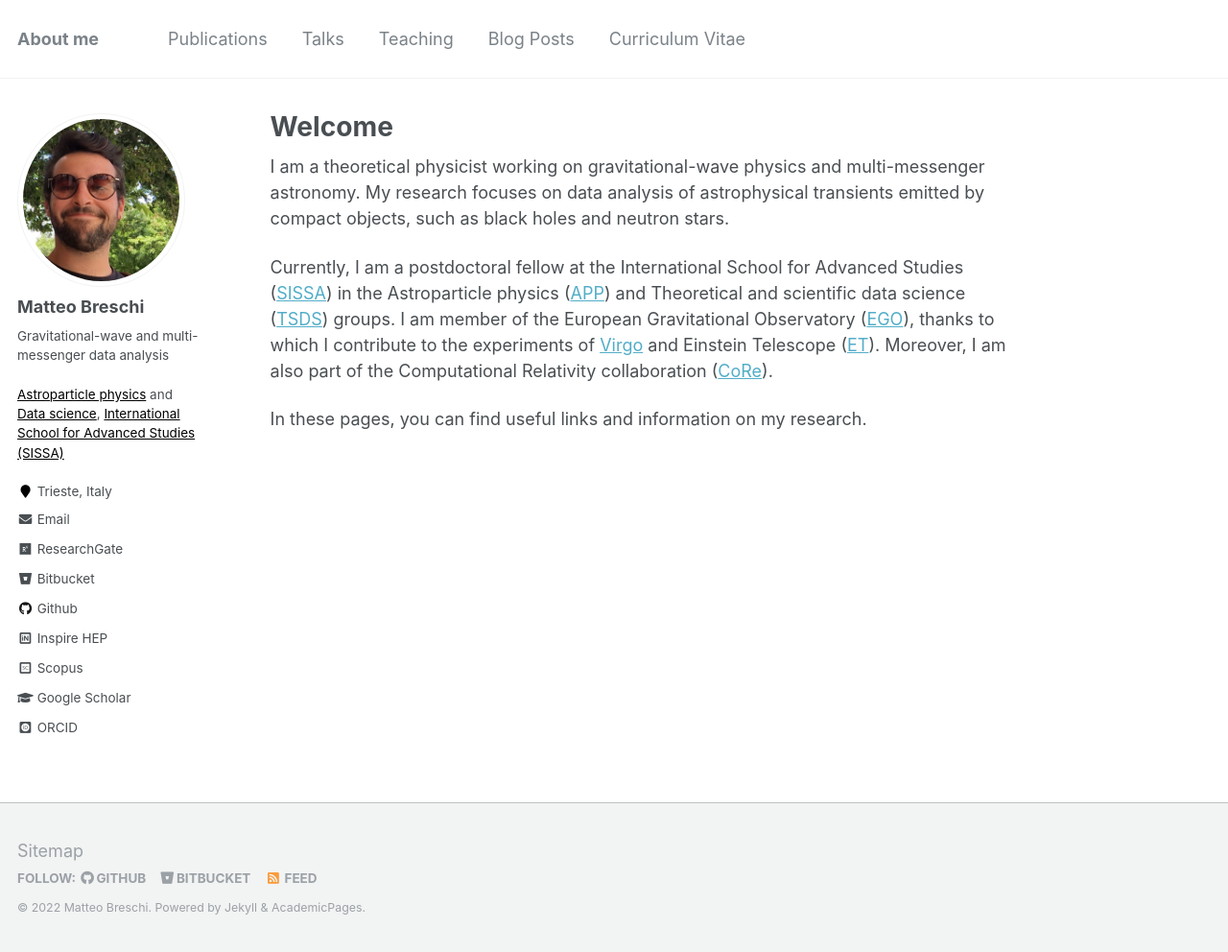
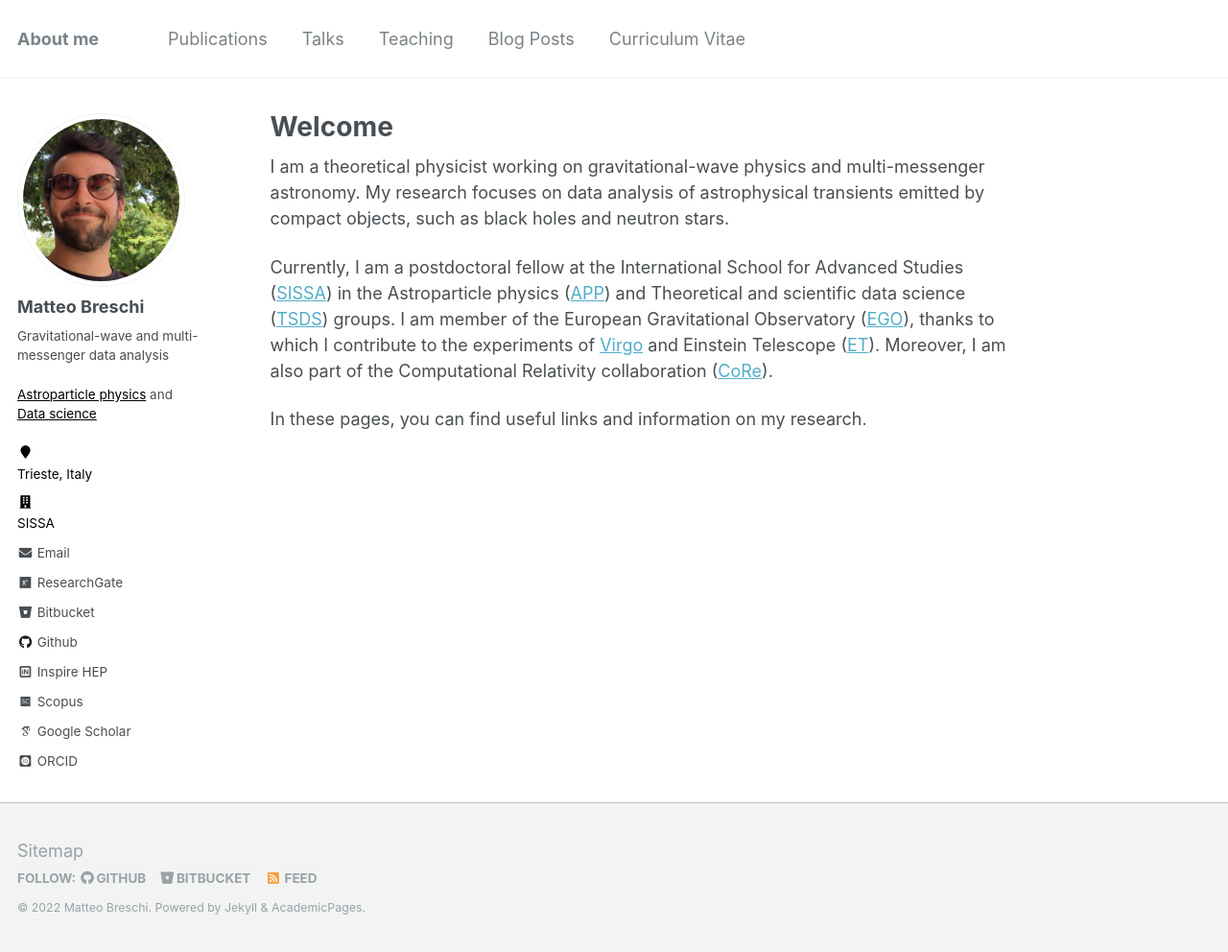
Before and after one commit to matteobreschi/matteobreschi.github.io, a Jekyll site: the page built from _pages/about.md, in a window 1280 px wide and 992 px high. Shown: the whole window at 96% size. Built offline with Jekyll 4.4.1, drawn with Linux system fonts in a browser that asks for light colours; some web fonts are replaced.

Commit message:
improve sidebar

```diff
--- a/_config.yml
+++ b/_config.yml
@@ -82,14 +82,14 @@ analytics:
 author:
   name             : "Matteo Breschi"
   avatar           : "profile.png"
-  bio              : "Gravitational-wave and multi-messenger data analysis <br> <br> <a style='color: black;' href='https://www.sissa.it/app/'>Astroparticle physics</a> and <a style='color: black;' href='https://datascience.sissa.it/'>Data science</a>, <a style='color: black;' href='https://www.sissa.it/'>International School for Advanced Studies (SISSA)</a>"
-  location         : "Trieste, Italy"
-  employer         :
+  bio              : "Gravitational-wave and multi-messenger data analysis <br> <br> <a style='color: black;' href='https://www.sissa.it/app/'>Astroparticle physics</a> and <a style='color: black;' href='https://datascience.sissa.it/'>Data science</a>"
+  employer         : "<a style='color: black;' href='https://www.sissa.it/'> SISSA</a>"
+  location         : "<a style='color: black;' href='https://www.google.it/maps/place/SISSA+Scuola+Internazionale+Superiore+di+Studi+Avanzati/@45.6811267,13.7643091,15.04z/data=!4m12!1m6!3m5!1s0x477b6b5347fa4dc3:0x6e94dec68212367b!2sSISSA+Scuola+Internazionale+Superiore+di+Studi+Avanzati!8m2!3d45.6798013!4d13.7750631!3m4!1s0x477b6b5347fa4dc3:0x6e94dec68212367b!8m2!3d45.6798013!4d13.7750631'> Trieste, Italy</a>"
+  email            : "matteo.breschi@uni-jena.de"
   pubmed           :
   googlescholar    : "https://scholar.google.com/citations?user=Mg5w8KwAAAAJ&hl=it"
   inspire          : "https://inspirehep.net/authors/1881416"
   scopus           : "https://www.scopus.com/authid/detail.uri?authorId=57209071247"
-  email            : "matteo.breschi@uni-jena.de"
   researchgate     : "https://www.researchgate.net/profile/Matteo-Breschi"
   uri              :
   bitbucket        : "m_breschi"
--- a/_includes/author-profile.html
+++ b/_includes/author-profile.html
@@ -26,7 +26,7 @@
         <li><i class="fa fa-fw fa-map-marker" aria-hidden="true"></i> {{ author.location }}</li>
       {% endif %}
       {% if author.employer %}
-        <li><i class="fa fa-fw fa-map-marker" aria-hidden="true"></i> {{ author.employer }}</li>
+        <li><i class="fa fa-fw fa-building" aria-hidden="true"></i> {{ author.employer }}</li>
       {% endif %}
       {% if author.uri %}
         <li><a href="{{ author.uri }}"><i class="fas fa-fw fa-link" aria-hidden="true"></i> {{ site.data.ui-text[site.locale].website_label | default: "Website" }}</a></li>
@@ -107,10 +107,10 @@
         <li><a href="{{ author.inspire }}"><i class="ai ai-fw ai-inspire-square" aria-hidden="true"></i> Inspire HEP</a></li>
       {% endif %}
       {% if author.scopus %}
-        <li><a href="{{ author.scopus }}"><i class="ai ai-fw ai-scopus-square" aria-hidden="true"></i> Scopus</a></li>
+        <li><a href="{{ author.scopus }}"><i class="ai ai-fw ai-scopus" aria-hidden="true"></i> Scopus</a></li>
       {% endif %}
       {% if author.googlescholar %}
-        <li><a href="{{ author.googlescholar }}"><i class="fas fa-fw fa-graduation-cap"></i> Google Scholar</a></li>
+        <li><a href="{{ author.googlescholar }}"><i class="ai ai-fw ai-google-scholar"></i> Google Scholar</a></li>
       {% endif %}
       {% if author.pubmed %}
         <li><a href="{{ author.pubmed }}"><i class="ai ai-pubmed-square ai-fw"></i> PubMed</a></li>
```
